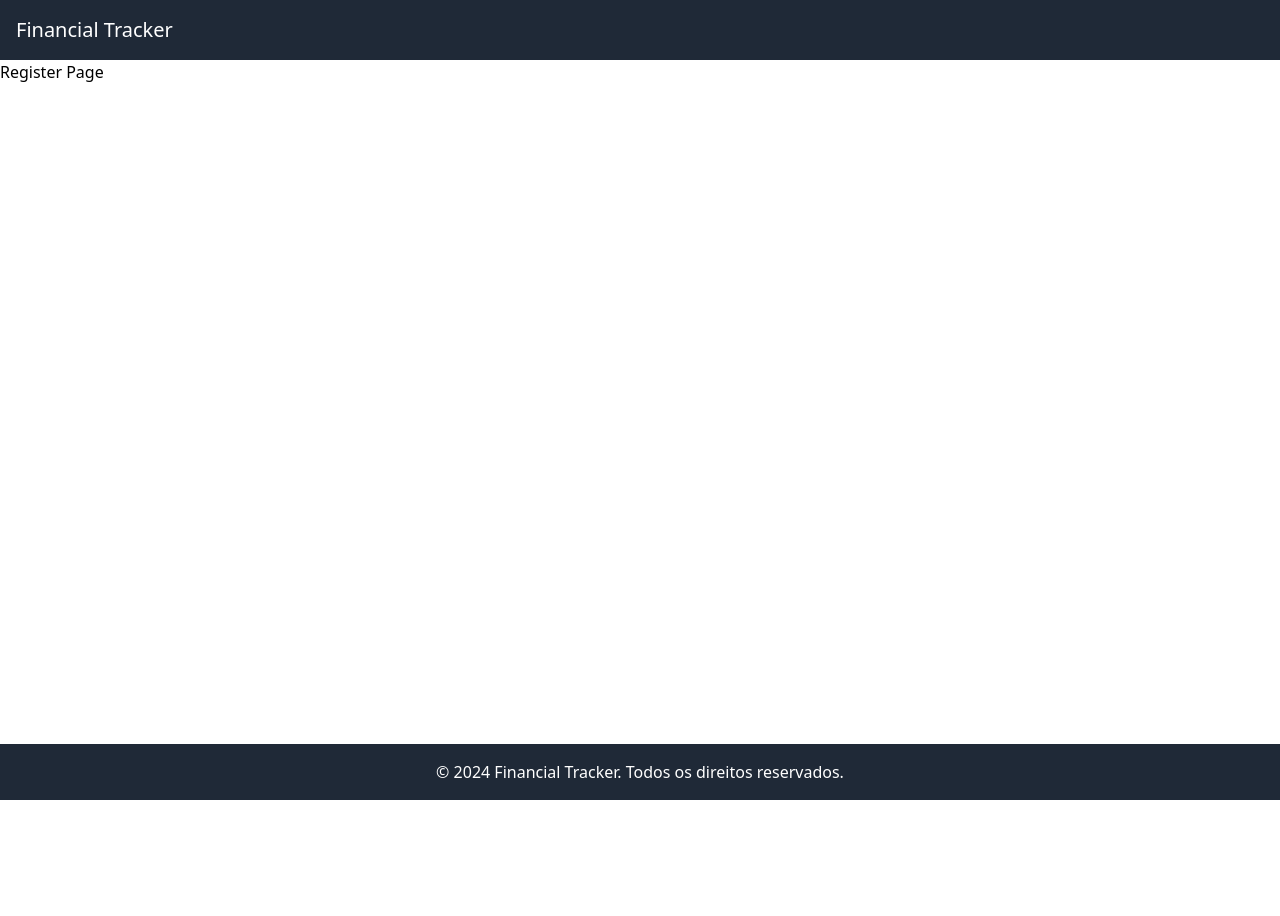
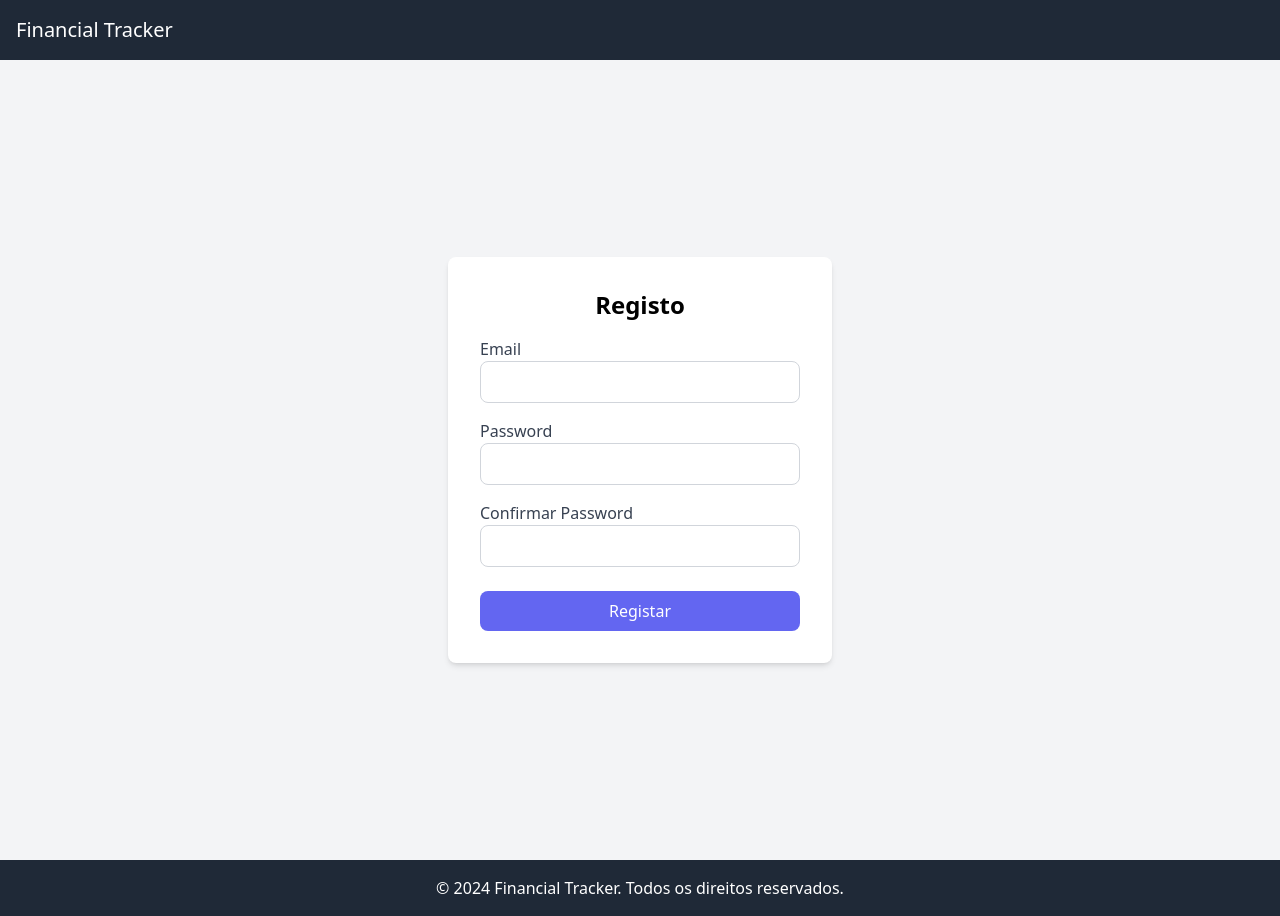
Before and after one commit to Dark1nessss/Financial-Tracker, a React (Create React App) app in the folder client/: page /register in a window 1280 px wide. Before the commit the page ends 800 px from the top, so only its background shows below. Built offline with nearby package versions, Linux system fonts and the light colour scheme.

Commit message:
Update Login/Register System

```diff
--- a/client/src/pages/Login.js
+++ b/client/src/pages/Login.js
@@ -3,22 +3,42 @@
 function Login() {
   const [email, setEmail] = useState('');
   const [password, setPassword] = useState('');
+  const [error, setError] = useState('');
+
+  const validateEmail = (email) => {
+    const re = /\S+@\S+\.\S+/;
+    return re.test(email);
+  };
 
   const handleSubmit = (e) => {
     e.preventDefault();
-    // Aqui, colocas a lógica para fazer a autenticação
+
+    if (!validateEmail(email)) {
+      setError('Por favor insira um email válido.');
+      return;
+    }
+
+    if (!password) {
+      setError('Por favor insira a sua password.');
+      return;
+    }
+
     console.log('Email:', email);
     console.log('Password:', password);
+    setError('');
   };
 
   return (
     <div className="flex justify-center items-center h-screen bg-gray-100">
       <div className="bg-white p-8 rounded-lg shadow-md w-full max-w-sm">
         <h2 className="text-2xl font-bold text-center mb-4">Login</h2>
+        {error && <p className="text-red-500 text-sm">{error}</p>}
         <form onSubmit={handleSubmit}>
           <div className="mb-4">
-            <label className="block text-gray-700">Email</label>
+            <label htmlFor="email" className="block text-gray-700">Email</label>
             <input
+              id="email"
+              name="email"
               type="email"
               value={email}
               onChange={(e) => setEmail(e.target.value)}
@@ -27,8 +47,10 @@
             />
           </div>
           <div className="mb-6">
-            <label className="block text-gray-700">Password</label>
+            <label htmlFor="password" className="block text-gray-700">Password</label>
             <input
+              id="password"
+              name="password"
               type="password"
               value={password}
               onChange={(e) => setPassword(e.target.value)}
--- a/client/src/pages/Register.js
+++ b/client/src/pages/Register.js
@@ -1,9 +1,88 @@
-import React from 'react';
+import React, { useState } from 'react';
 
 function Register() {
+  const [email, setEmail] = useState('');
+  const [password, setPassword] = useState('');
+  const [confirmPassword, setConfirmPassword] = useState('');
+  const [error, setError] = useState('');
+
+  const validateEmail = (email) => {
+    const re = /\S+@\S+\.\S+/;
+    return re.test(email);
+  };
+
+  const handleSubmit = (e) => {
+    e.preventDefault();
+
+    if (!validateEmail(email)) {
+      setError('Por favor insira um email válido.');
+      return;
+    }
+
+    if (!password || !confirmPassword) {
+      setError('Por favor preencha a password e a confirmação da password.');
+      return;
+    }
+
+    if (password !== confirmPassword) {
+      setError('As passwords não coincidem.');
+      return;
+    }
+
+    console.log('Registo bem-sucedido!');
+    setError('');
+  };
+
   return (
-    <div>
-      <h1>Register Page</h1>
+    <div className="flex justify-center items-center h-screen bg-gray-100">
+      <div className="bg-white p-8 rounded-lg shadow-md w-full max-w-sm">
+        <h2 className="text-2xl font-bold text-center mb-4">Registo</h2>
+        {error && <p className="text-red-500 text-sm">{error}</p>}
+        <form onSubmit={handleSubmit}>
+          <div className="mb-4">
+            <label htmlFor="email" className="block text-gray-700">Email</label>
+            <input
+              id="email"
+              name="email"
+              type="email"
+              value={email}
+              onChange={(e) => setEmail(e.target.value)}
+              className="w-full px-3 py-2 border border-gray-300 rounded-lg focus:outline-none focus:border-indigo-500"
+              required
+            />
+          </div>
+          <div className="mb-4">
+            <label htmlFor="password" className="block text-gray-700">Password</label>
+            <input
+              id="password"
+              name="password"
+              type="password"
+              value={password}
+              onChange={(e) => setPassword(e.target.value)}
+              className="w-full px-3 py-2 border border-gray-300 rounded-lg focus:outline-none focus:border-indigo-500"
+              required
+            />
+          </div>
+          <div className="mb-6">
+            <label htmlFor="confirmPassword" className="block text-gray-700">Confirmar Password</label>
+            <input
+              id="confirmPassword"
+              name="confirmPassword"
+              type="password"
+              value={confirmPassword}
+              onChange={(e) => setConfirmPassword(e.target.value)}
+              className="w-full px-3 py-2 border border-gray-300 rounded-lg focus:outline-none focus:border-indigo-500"
+              required
+            />
+          </div>
+          <button
+            type="submit"
+            className="w-full bg-indigo-500 text-white py-2 rounded-lg hover:bg-indigo-600 transition duration-300"
+          >
+            Registar
+          </button>
+        </form>
+      </div>
     </div>
   );
 }
```
